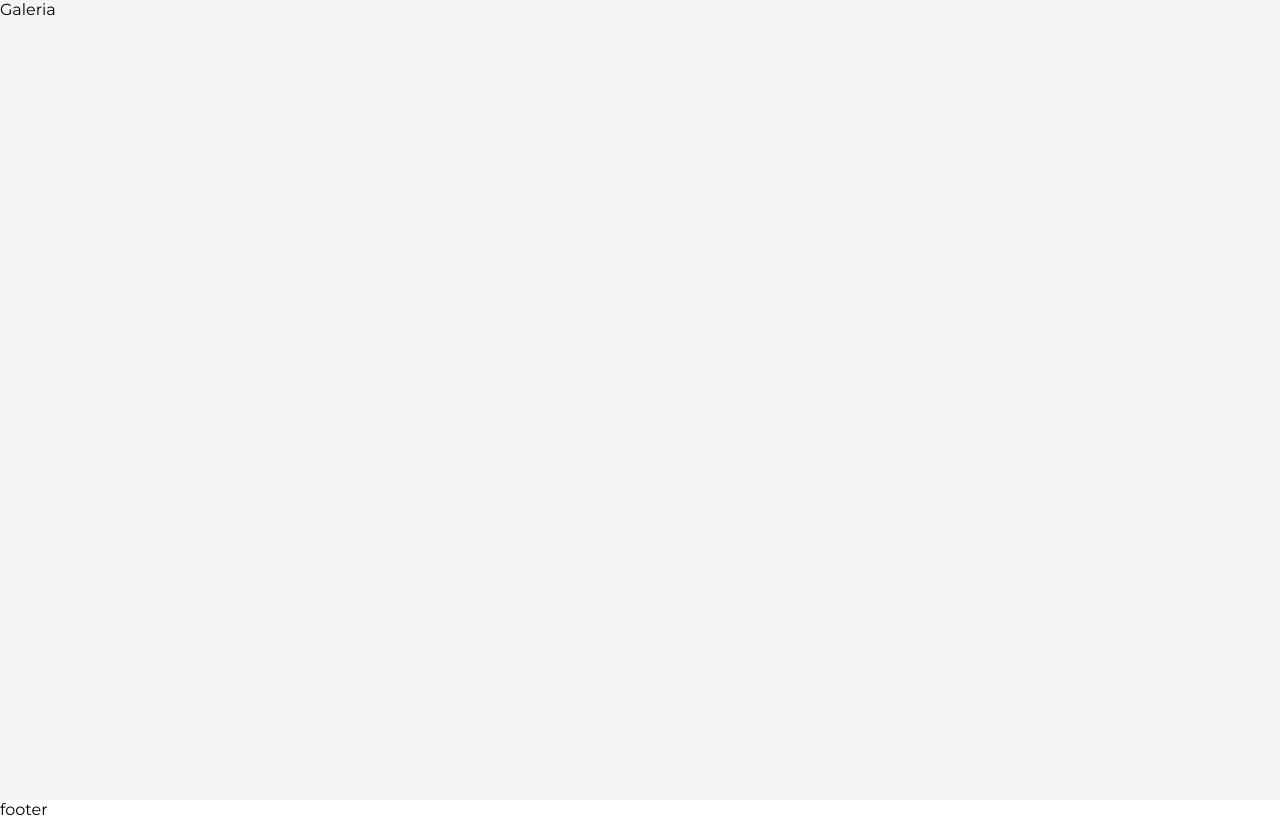
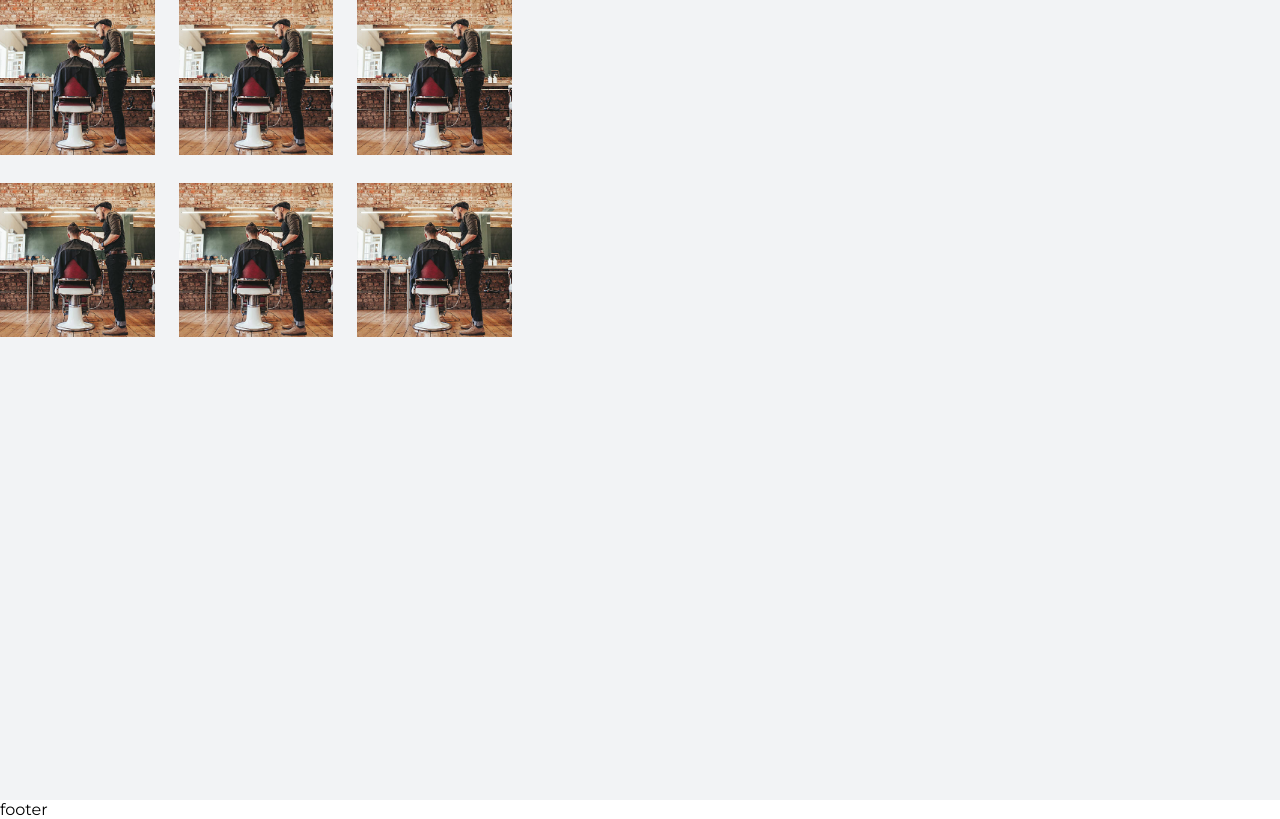
Before and after one commit to JaumeEsquerdo/peluqueria-la-silla-2, a React (Vite) app in the folder la-silla-2/: page /galeria in a window 1280 px wide. Built offline with nearby package versions, Linux system fonts and the light colour scheme.

Commit message:
añadir hook logica slides de galeria

```diff
--- a/la-silla-2/src/components/Galeria/Galeria.jsx
+++ b/la-silla-2/src/components/Galeria/Galeria.jsx
@@ -1,5 +1,30 @@
+import { useGallerySwap } from "../../hooks/useGallerySwap";
 import "./galeria.css";
 
+const images = [
+  "/imgs/img-peluqueria.jpg",
+  "/imgs/img-peluqueria.jpg",
+  "/imgs/img-peluqueria.jpg",
+  "/imgs/img-peluqueria.jpg",
+  "/imgs/img-peluqueria.jpg",
+  "/imgs/img-peluqueria.jpg",
+  "/imgs/img-peluqueria.jpg",
+  "/imgs/img-peluqueria.jpg",
+  "/imgs/img-peluqueria.jpg",
+  "/imgs/img-peluqueria.jpg",
+  "/imgs/img-peluqueria.jpg",
+];
 export const Galeria = () => {
-  return <div className="GaleriaSection">Galeria</div>;
+  const visibleImages = useGallerySwap(images, 3500, 2);
+  return (
+    <div className="GaleriaSection">
+      <div className="GaleriaGrid">
+        {visibleImages.map((src, i) => (
+          <div key={i} className="Galeria-imgDiv">
+            <img src={src} alt="" className="Galeria-img" />
+          </div>
+        ))}
+      </div>
+    </div>
+  );
 };
--- a/la-silla-2/src/components/Galeria/galeria.css
+++ b/la-silla-2/src/components/Galeria/galeria.css
@@ -2,3 +2,48 @@
   min-height: 100vh;
   background-color: var(--bg-color);
 }
+
+.GaleriaGrid {
+  width: min(40vw, 1100px);
+  aspect-ratio: 3 / 2;
+
+  display: grid;
+  grid-template-columns: repeat(3, 1fr);
+  grid-template-rows: repeat(2, 1fr);
+  gap: 24px;
+
+  grid-template-areas:
+    "img1 img2 img3 "
+    "img4 img5 img6";
+}
+
+.Galeria-imgDiv:nth-child(1) {
+  grid-area: img1;
+}
+.Galeria-imgDiv:nth-child(2) {
+  grid-area: img2;
+}
+.Galeria-imgDiv:nth-child(3) {
+  grid-area: img3;
+}
+.Galeria-imgDiv:nth-child(4) {
+  grid-area: img4;
+}
+.Galeria-imgDiv:nth-child(5) {
+  grid-area: img5;
+}
+.Galeria-imgDiv:nth-child(6) {
+  grid-area: img6;
+}
+
+.Galeria-imgDiv {
+  width: 100%;
+  aspect-ratio: 1 / 1;
+  overflow: hidden;
+}
+
+.Galeria-img {
+  width: 100%;
+  height: 100%;
+  object-fit: cover;
+}
--- /dev/null
+++ b/la-silla-2/src/hooks/useGallerySwap.js
@@ -0,0 +1,42 @@
+import { useEffect, useState } from "react";
+
+/**
+ * useGallerySwap
+ * Hook para mostrar una galería de imágenes de manera circular.
+ *
+ * - Muestra siempre `VISIBLE` imágenes.
+ * - Desplaza `swapCount` imágenes cada `interval` milisegundos.
+ * - Hace que las imágenes roten en bucle de izquierda a derecha.
+ *
+ * @param {string[]} images - Array de URLs de imágenes
+ * @param {number} interval - Tiempo en ms entre cada movimiento
+ * @param {number} swapCount - Cuántas imágenes se mueven en cada paso
+ * @returns {string[]} - Array de imágenes visibles en la galería
+ */
+export const useGallerySwap = (images, interval = 3500, swapCount = 2) => {
+  const VISIBLE = 6; // Cuántas imágenes mostrar siempre
+  const [offset, setOffset] = useState(0); // Desde qué índice del array mostramos
+
+  // Configuramos el intervalo que actualizará el offset
+  useEffect(() => {
+    // Si hay pocas imágenes, no hace falta rotar
+    if (images.length <= VISIBLE) return;
+
+    const id = setInterval(() => {
+      // Incrementamos offset por swapCount y usamos módulo para que sea circular
+      setOffset((o) => (o + swapCount) % images.length);
+    }, interval);
+
+    // Limpiamos el intervalo al desmontar
+    return () => clearInterval(id);
+  }, [images.length, interval, swapCount]);
+
+  // Construimos el array de imágenes visibles
+  const visibleImages = [];
+  for (let i = 0; i < VISIBLE; i++) {
+    // Tomamos las imágenes desde offset, usando módulo para rotación circular
+    visibleImages.push(images[(offset + i) % images.length]);
+  }
+
+  return visibleImages;
+};
```
Also changed, not shown: la-silla-2/public/imgs/img-peluqueria.jpg (renamed from la-silla-2/public/imgs/img peluqueria.jpg).
